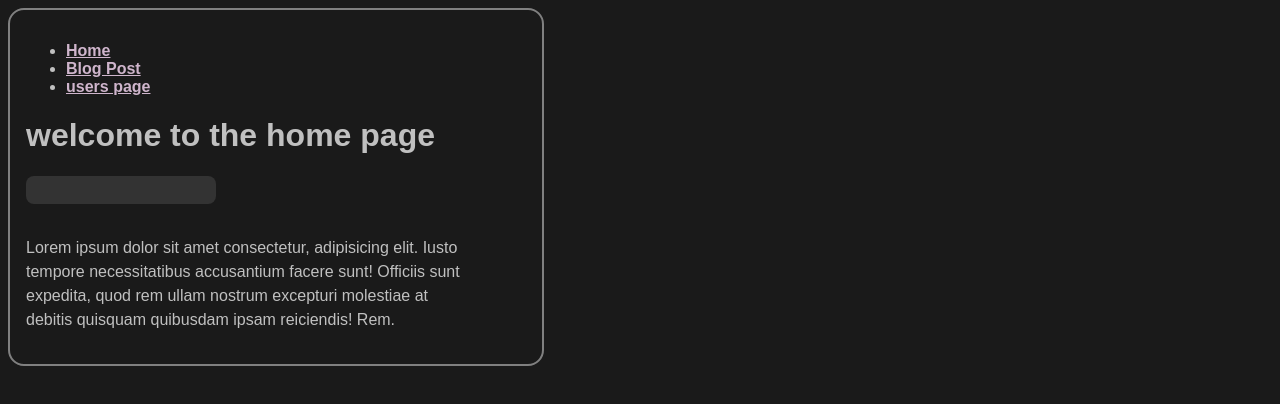
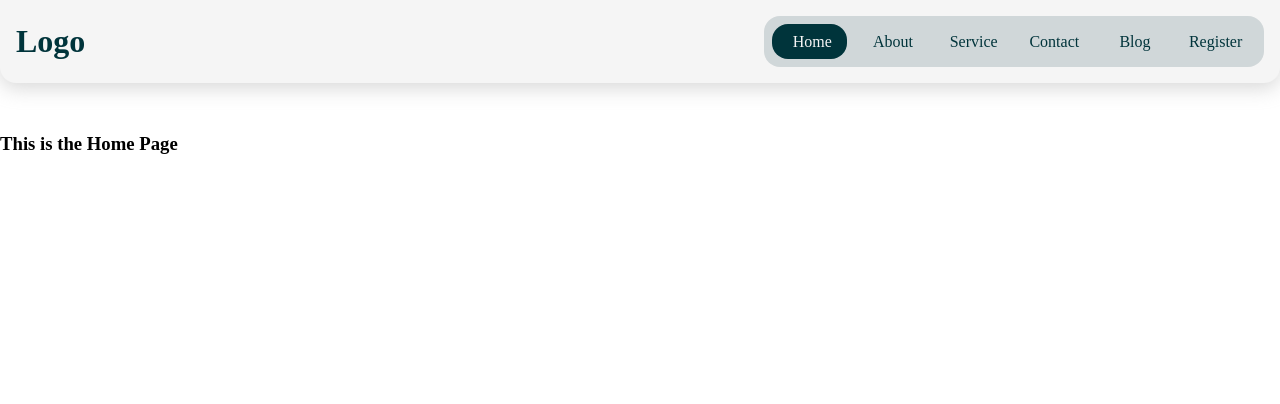
Before and after one commit to Danny-Py5/react-tutorial, a React (Vite) app: page / in a window 1280 px wide. Shown: the top 404 px of the page. Built offline with nearby package versions, Linux system fonts and the light colour scheme.

Commit message:
Done a header with REACT having nice look

```diff
--- a/src/App.jsx
+++ b/src/App.jsx
@@ -1,57 +1,71 @@
-// useNavigate 7:1..
-import "./globals.css";
-import { Link, useNavigate } from "react-router-dom";
+// practice header
 import { Outlet } from "react-router-dom";
+import Header from "./header/Header.jsx";
 
 export default function App() {
-  const navigate = useNavigate();
+  document.title = "Header Practice";
   return (
-    <div>
-      <nav>
-        <ul>
-          <li>
-            <Link to="/">Home</Link>
-          </li>
-          <li>
-            <Link to="/blog-post">Blog Post</Link>
-          </li>
-          <li>
-            <Link to="/users">users page</Link>
-          </li>
-        </ul>
-      </nav>
-      <h1>welcome to the home page </h1>
-      <div>
-        <input
-          type="text"
-          onChange={(e) => {
-            if (e.target.value.length > 10) {
-              navigate("/blog-post", {
-                state: {
-                  posts: [
-                    {
-                      id: 1,
-                      name: "Olatunde Daniel",
-                      status: "single",
-                      title: "Hello world!",
-                    },
-                  ],
-                },
-              });
-            } // if closing tag
-          }}
-        />
-      </div>
-      <p style={{ width: "50ch" }}>
-        Lorem ipsum dolor sit amet consectetur, adipisicing elit. Iusto tempore
-        necessitatibus accusantium facere sunt! Officiis sunt expedita, quod rem
-        ullam nostrum excepturi molestiae at debitis quisquam quibusdam ipsam
-        reiciendis! Rem.
-      </p>
+    <>
+      <Header />
       <Outlet />
-    </div>
+    </>
   );
 }
+
+// // useNavigate 7:1..
+// import "./globals.css";
+// import { Link, useNavigate } from "react-router-dom";
+// import { Outlet } from "react-router-dom";
+
+// export default function App() {
+//   const navigate = useNavigate();
+//   return (
+//     <div>
+//       <nav>
+//         <ul>
+//           <li>
+//             <Link to="/">Home</Link>
+//           </li>
+//           <li>
+//             <Link to="/blog-post">Blog Post</Link>
+//           </li>
+//           <li>
+//             <Link to="/users">users page</Link>
+//           </li>
+//         </ul>
+//       </nav>
+//       <h1>welcome to the home page </h1>
+//       <div>
+//         <input
+//           type="text"
+//           onChange={(e) => {
+//             if (e.target.value.length > 10) {
+//               navigate("/blog-post", {
+//                 state: {
+//                   posts: [
+//                     {
+//                       id: 1,
+//                       name: "Olatunde Daniel",
+//                       status: "single",
+//                       title: "Hello world!",
+//                     },
+//                   ],
+//                 },
+//               });
+//             } // if closing tag
+//           }}
+//         />
+//       </div>
+//       <p style={{ width: "50ch" }}>
+//         Lorem ipsum dolor sit amet consectetur, adipisicing elit. Iusto tempore
+//         necessitatibus accusantium facere sunt! Officiis sunt expedita, quod rem
+//         ullam nostrum excepturi molestiae at debitis quisquam quibusdam ipsam
+//         reiciendis! Rem.
+//       </p>
+//       <Outlet />
+//     </div>
+//   );
+// }
 
 // // react router ---> 6:41;
 // import "./globals.css";
--- /dev/null
+++ b/src/header/About.jsx
@@ -0,0 +1,9 @@
+export default function About() {
+  return (
+    <div>
+      <h3>
+        This is the <b>About </b>Page
+      </h3>
+    </div>
+  );
+}
--- /dev/null
+++ b/src/header/Blog.jsx
@@ -0,0 +1,9 @@
+export default function Blog() {
+  return (
+    <div>
+      <h3>
+        This is the <b>Blog </b>Page
+      </h3>
+    </div>
+  );
+}
--- /dev/null
+++ b/src/header/Contact.jsx
@@ -0,0 +1,9 @@
+export default function Contact() {
+  return (
+    <div>
+      <h3>
+        This is the <b>Contact </b>Page
+      </h3>
+    </div>
+  );
+}
--- /dev/null
+++ b/src/header/Header.jsx
@@ -0,0 +1,61 @@
+import { Link } from "react-router-dom";
+import "./header.css";
+import { useEffect } from "react";
+
+export default function Header() {
+  useEffect(() => {
+    const links = document.querySelectorAll("header ul a");
+
+    const removeActive = () => {
+      links.forEach((link) => {
+        link.classList.remove("active");
+      });
+    };
+    const addActive = function () {
+      removeActive();
+      this.classList.add("active");
+    };
+    links.forEach((link) => {
+      link.addEventListener("click", addActive);
+    });
+
+    return () => {
+      links.forEach((link) => {
+        link.removeEventListener("click", addActive);
+      });
+    };
+  });
+  return (
+    <header>
+      <div className="logo">
+        <h1>Logo</h1>
+      </div>
+
+      <section className="navbar-cont">
+        <ul>
+          <div className="indicator"></div>
+          <li>
+            <Link className="active" to={"/"}>
+              Home
+            </Link>
+          </li>
+          <li>
+            <Link to={"/about"}>About</Link>
+          </li>
+          <li>
+            <Link to={"/service"}>Service</Link>
+          </li>
+          <li>
+            <Link to={"/contact"}>Contact</Link>
+          </li>
+          <li>
+            <Link to={"/blog"}>Blog</Link>
+          </li>
+          <li>
+            <Link to={"/register"}>Register</Link>
+          </li>
+        </ul>
+      </section>
+    </header>
+  );
+}
--- /dev/null
+++ b/src/header/Home.jsx
@@ -0,0 +1,11 @@
+import Header from "./Header.jsx";
+
+export default function Home() {
+  return (
+    <section>
+      <h3>
+        This is the <b>Home </b>Page
+      </h3>
+    </section>
+  );
+}
--- /dev/null
+++ b/src/header/Register.jsx
@@ -0,0 +1,9 @@
+export default function Register() {
+  return (
+    <div>
+      <h3>
+        This is the <b>Register </b>Page
+      </h3>
+    </div>
+  );
+}
--- /dev/null
+++ b/src/header/Service.jsx
@@ -0,0 +1,9 @@
+export default function Service() {
+  return (
+    <div>
+      <h3>
+        This is the <b>Service </b>Page
+      </h3>
+    </div>
+  );
+}
--- /dev/null
+++ b/src/header/header.css
@@ -0,0 +1,100 @@
+* {
+  box-sizing: border-box;
+  margin: 0;
+  padding: 0;
+}
+
+:root {
+  --padding: 1rem;
+
+  --primary-color: rgb(0, 52, 59);
+  --header-bg: whitesmoke;
+
+  --header-li-width: 75px;
+  --header-li-height: 35px;
+}
+
+/* body {
+  background-color: #333;
+  color: whitesmoke;
+} */
+header {
+  display: flex;
+  justify-content: space-between;
+  align-items: center;
+  padding: var(--padding);
+  color: var(--primary-color);
+  background-color: var(--header-bg);
+  margin-bottom: 50px;
+  box-shadow: 0 5px 20px rgba(172, 172, 172, 0.486);
+  border-bottom-left-radius: 1rem;
+  border-bottom-right-radius: 1rem;
+}
+.navbar-cont {
+  max-width: 500px;
+  flex: 1;
+}
+
+.navbar-cont ul {
+  display: flex;
+  justify-content: space-around;
+  align-items: center;
+  list-style-type: none;
+  background-color: #00313d27;
+  padding: calc(var(--padding) / 2);
+  border-radius: 1rem;
+  position: relative;
+}
+.navbar-cont li {
+  width: var(--header-li-width);
+  height: var(--header-li-height);
+  display: flex;
+  align-items: center;
+}
+a:any-link {
+  color: var(--primary-color);
+  text-decoration: none;
+}
+
+.navbar-cont li a {
+  display: block;
+  width: 100%;
+  text-align: center;
+  /* color: var(--primary-color); */
+  padding: calc(var(--padding) / 2);
+  border-radius: 1rem;
+  z-index: 1;
+}
+.navbar-cont li a.active {
+  color: whitesmoke;
+}
+
+.indicator {
+  position: absolute;
+  width: var(--header-li-width);
+  height: var(--header-li-height);
+  background-color: var(--primary-color);
+  left: calc(var(--padding) / 2);
+  border-radius: 1rem;
+  padding: 0;
+  transition: 0.5s;
+}
+
+.navbar-cont:has(ul li:nth-of-type(1) a.active) .indicator {
+  transform: translateX(0);
+}
+.navbar-cont:has(ul li:nth-of-type(2) a.active) .indicator {
+  transform: translateX(calc(var(--header-li-width) + 10px));
+}
+.navbar-cont:has(ul li:nth-of-type(3) a.active) .indicator {
+  transform: translateX(calc(var(--header-li-width) * 2 + 15px));
+}
+.navbar-cont:has(ul li:nth-of-type(4) a.active) .indicator {
+  transform: translateX(calc(var(--header-li-width) * 3 + 20px));
+}
+.navbar-cont:has(ul li:nth-of-type(5) a.active) .indicator {
+  transform: translateX(calc(var(--header-li-width) * 4 + 25px));
+}
+.navbar-cont:has(ul li:nth-of-type(6) a.active) .indicator {
+  transform: translateX(calc(var(--header-li-width) * 5 + 30px));
+}
```
Also changed, not shown: src/main.jsx (+59 -9 lines).
